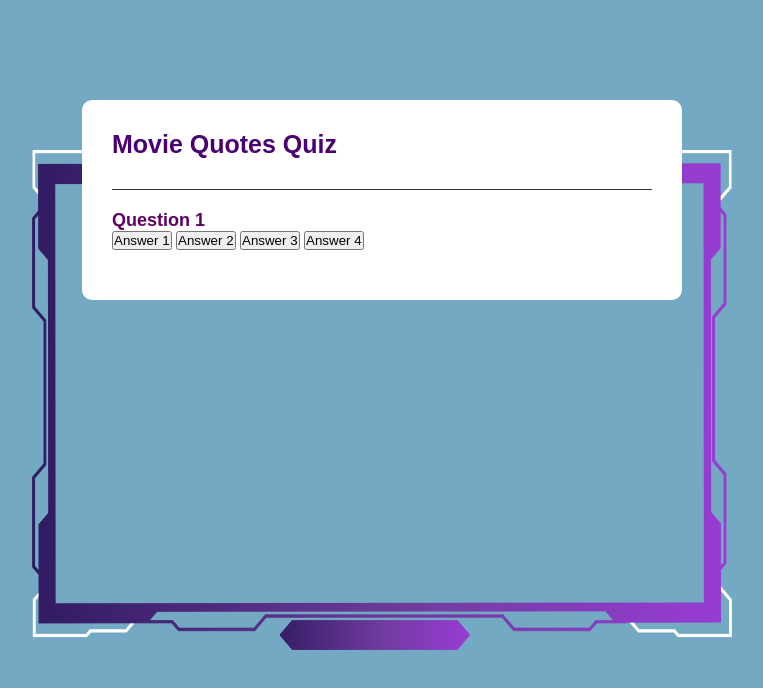
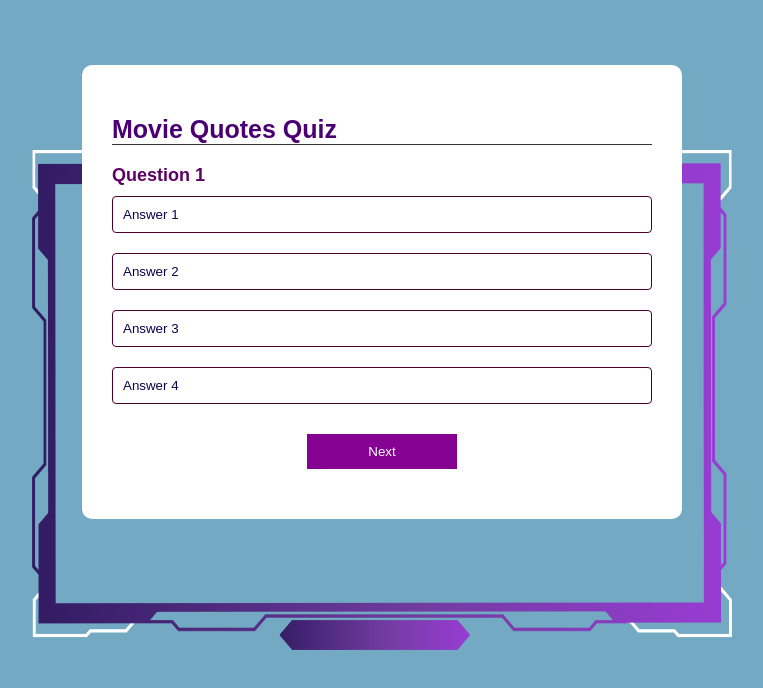
Before and after one commit to WLeahK98/Movie-Quotes-Quiz-Game, a plain HTML site: page index.html in a window 1280 px wide. Shown: the whole page, without its empty margins (258-1021 px from the left). Drawn offline with Linux system fonts and the light colour scheme.

Commit message:
Added answer buttons and styling

```diff
--- a/index.html
+++ b/index.html
@@ -18,6 +18,9 @@
             <button class="btn">Answer 3</button>
             <button class="btn">Answer 4</button>
         </div>
+
+        <!-- Next button -->
+        <button id="next-btn">Next</button>
     </div>
 </div>
 </body>
--- a/style.css
+++ b/style.css
@@ -19,9 +19,9 @@ body{
 .game{
 
     background: white;
-    width: 90%;
+    width: 70%;
     max-width: 600px;
-    margin: 100px auto 0;
+    margin: 65px auto 0;
     border-radius: 10px;
     padding: 30px;
 
@@ -32,7 +32,7 @@ body{
     color: rgb(74, 0, 114);
     font-weight: 600;
     border-bottom: 1px solid #333;
-    padding-bottom: 30px;
+    padding-top: 20px;
 
 }
 
@@ -45,3 +45,36 @@ body{
     color: rgb(94, 0, 99);
     font-weight: 600;
 }
+
+.btn{
+    background: white;
+    color: #0d004b;
+    font-weight: 500;
+    width: 100%;
+    border: 1px solid #4d0029;
+    padding: 10px;
+    margin: 10px 0;
+    text-align: left;
+    border-radius: 4px;
+    cursor: pointer;
+    transition: all 0.3s;
+
+}
+
+.btn:hover{
+    background: #840192 ;
+    color: white;
+}
+
+#next-btn{
+    background: #840192;
+    color: white;
+    font-weight: 500;
+    width: 150px;
+    border: 0;
+    padding: 10px;
+    margin: 20px auto 0;
+    border: 4px;
+    cursor: pointer;
+    display: block;
+}
```
